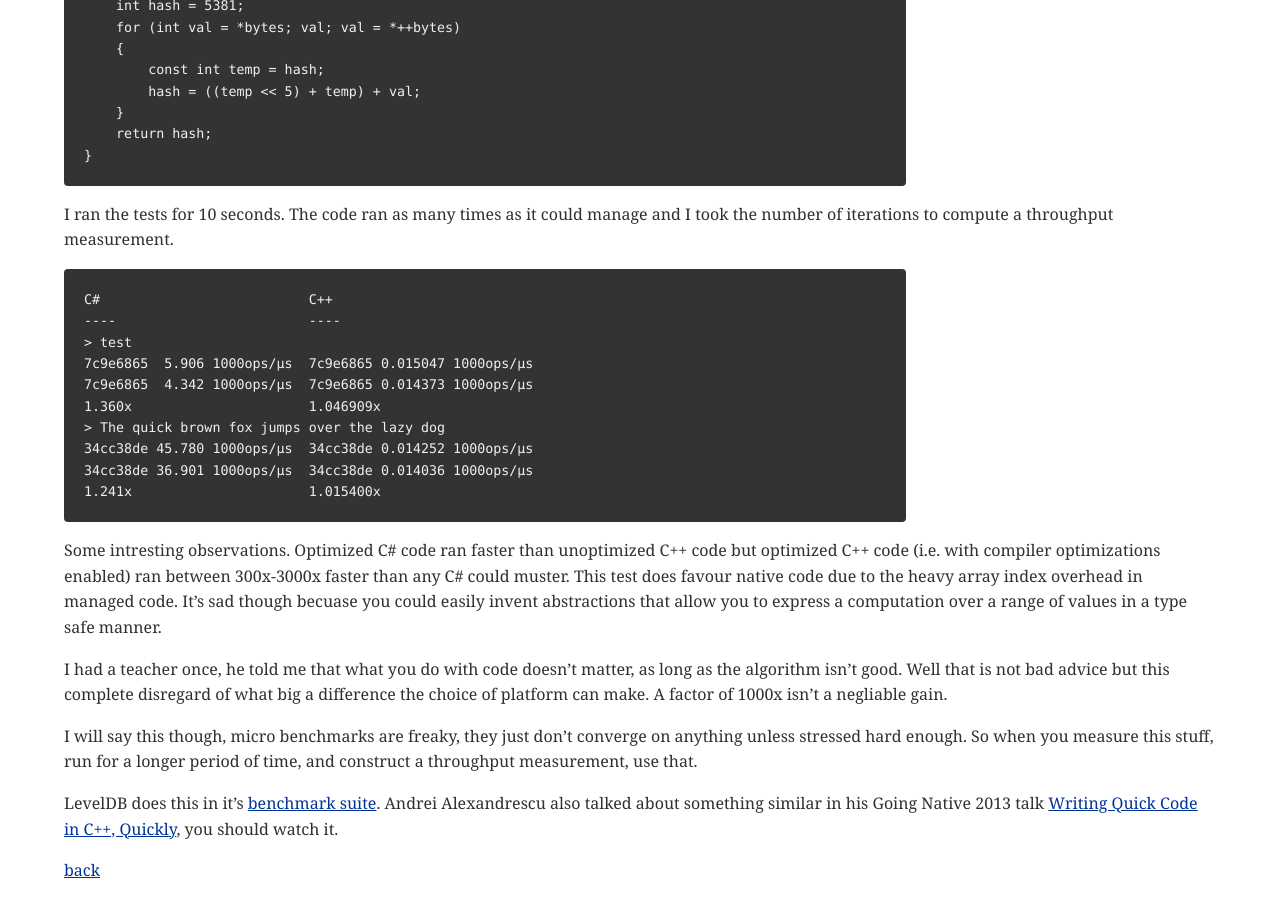
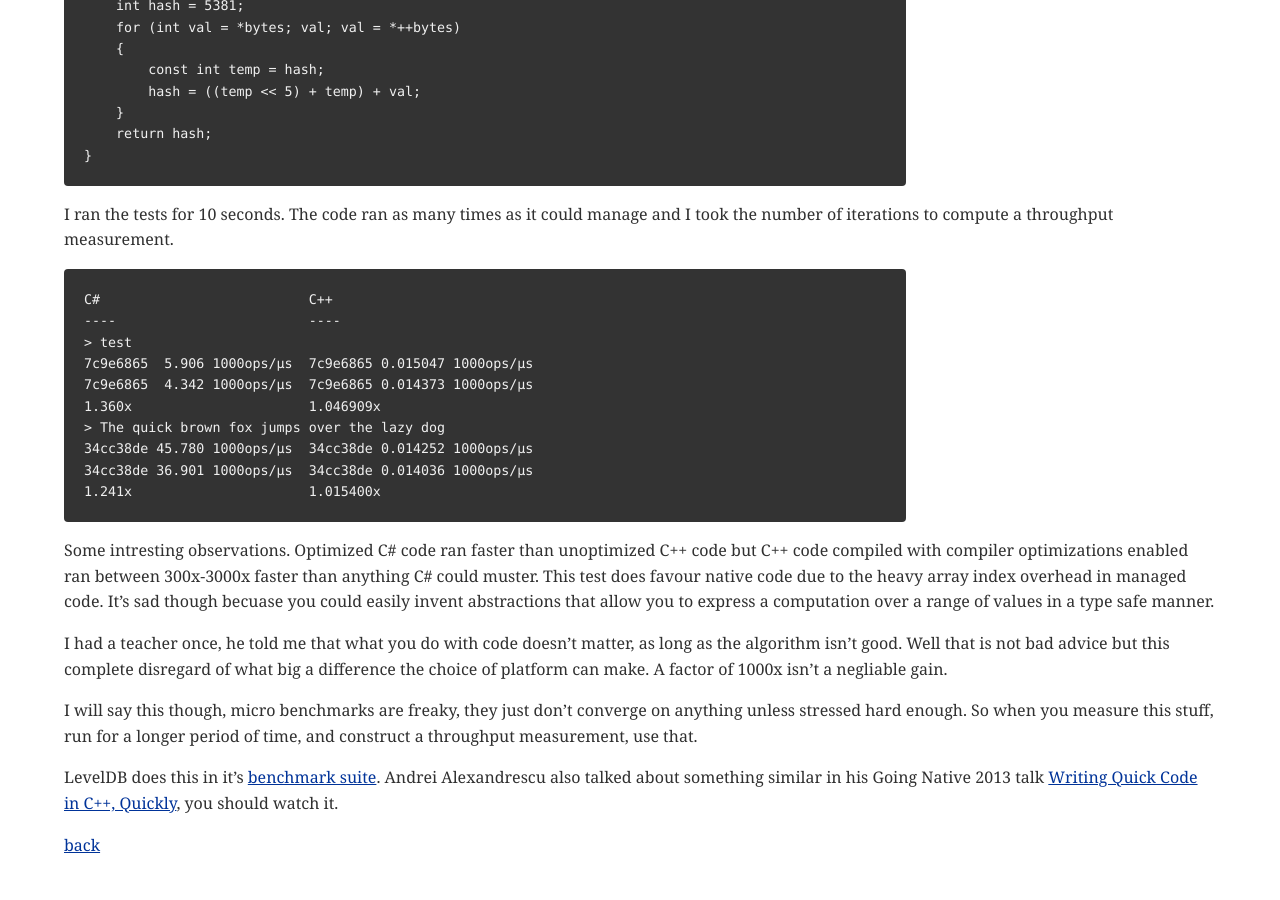
Before and after one commit to leidegre/leidegre.github.com, a Jekyll site: the page built from _posts/2013-11-02-just-run-the-numbers.md, in a window 1280 px wide and 900 px high, scrolled down 1045 px. Built offline with Jekyll 4.4.1, drawn with Linux system fonts in a browser that asks for light colours; nearby versions of some CDN libraries; after the commit the page ends 1919 px from its top, so only the background shows below that.

Commit message:
Update 2013-11-02-just-run-the-numbers.md

```diff
--- a/_posts/2013-11-02-just-run-the-numbers.md
+++ b/_posts/2013-11-02-just-run-the-numbers.md
@@ -64,7 +64,7 @@ I ran the tests for 10 seconds. The code ran as many times as it could manage an
     34cc38de 36.901 1000ops/µs  34cc38de 0.014036 1000ops/µs
     1.241x                      1.015400x
 
-Some intresting observations. Optimized C# code ran faster than unoptimized C++ code but optimized C++ code (i.e. with compiler optimizations enabled) ran between 300x-3000x faster than any C# could muster. This test does favour native code due to the heavy array index overhead in managed code. It's sad though becuase you could easily invent abstractions that allow you to express a computation over a range of values in a type safe manner.
+Some intresting observations. Optimized C# code ran faster than unoptimized C++ code but C++ code compiled with compiler optimizations enabled ran between 300x-3000x faster than anything C# could muster. This test does favour native code due to the heavy array index overhead in managed code. It's sad though becuase you could easily invent abstractions that allow you to express a computation over a range of values in a type safe manner.
 
 I had a teacher once, he told me that what you do with code doesn't matter, as long as the algorithm isn't good. Well that is not bad advice but this complete disregard of what big a difference the choice of platform can make. A factor of 1000x isn't a negliable gain.
 
```
